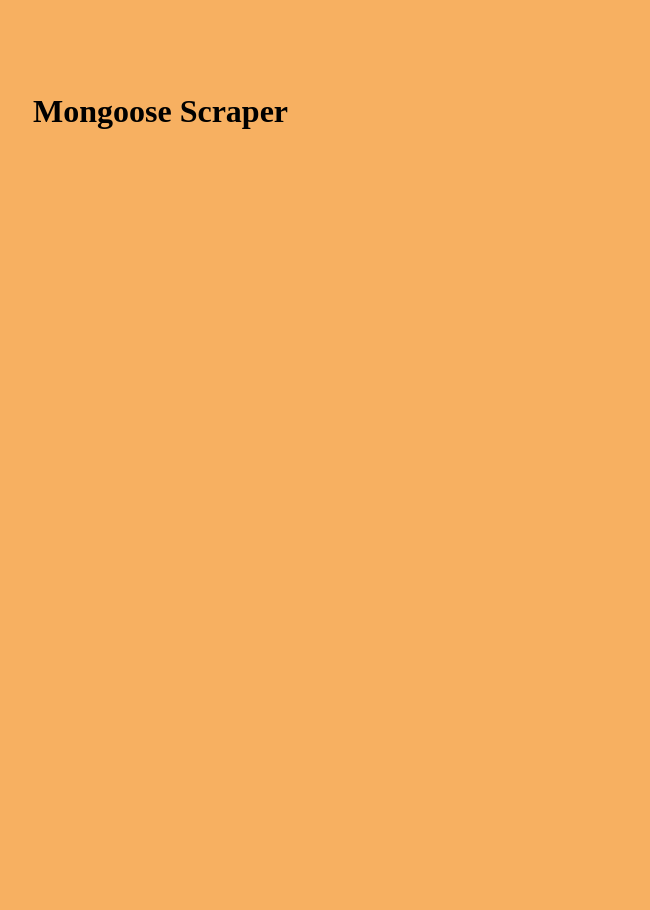
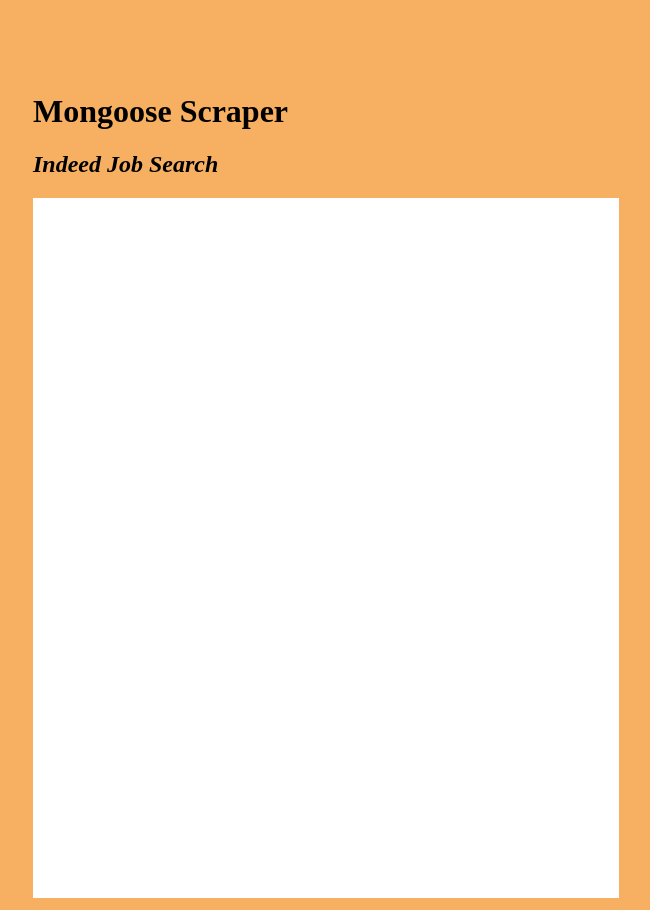
Before and after one commit to MMagnani5/Week-18-mongo, a website: page public/index.html in a window 1280 px wide. Shown: the whole page, without its empty margins (127-777 px from the left). Before the commit the page ends 863 px from the top, so only its background shows below. Drawn offline with nearby package versions, Linux system fonts and the light colour scheme; no server answers.

Commit message:
css changes

```diff
--- a/public/assets/css/style.css
+++ b/public/assets/css/style.css
@@ -13,6 +13,8 @@
       height:700px;
       display:inline-block;
       overflow: auto;
+      background-color: #fff;
+      padding-left: 10px;
     }
     #notes{
       width:30%;
@@ -21,7 +23,7 @@
     textarea, input{
       display:block;
       width:100%;
-      background-color: #FCF5C7;
+      background-color: #999966;
     }
     input{
       height:36px;
--- a/public/index.html
+++ b/public/index.html
@@ -8,6 +8,7 @@
 <body>
   <div id="wrapper">
     <h1>Mongoose Scraper</h1>
+    <h2><i>Indeed Job Search</i></h2>
 
     <div id="articles"></div>
     <div id="notes"></div>
```
